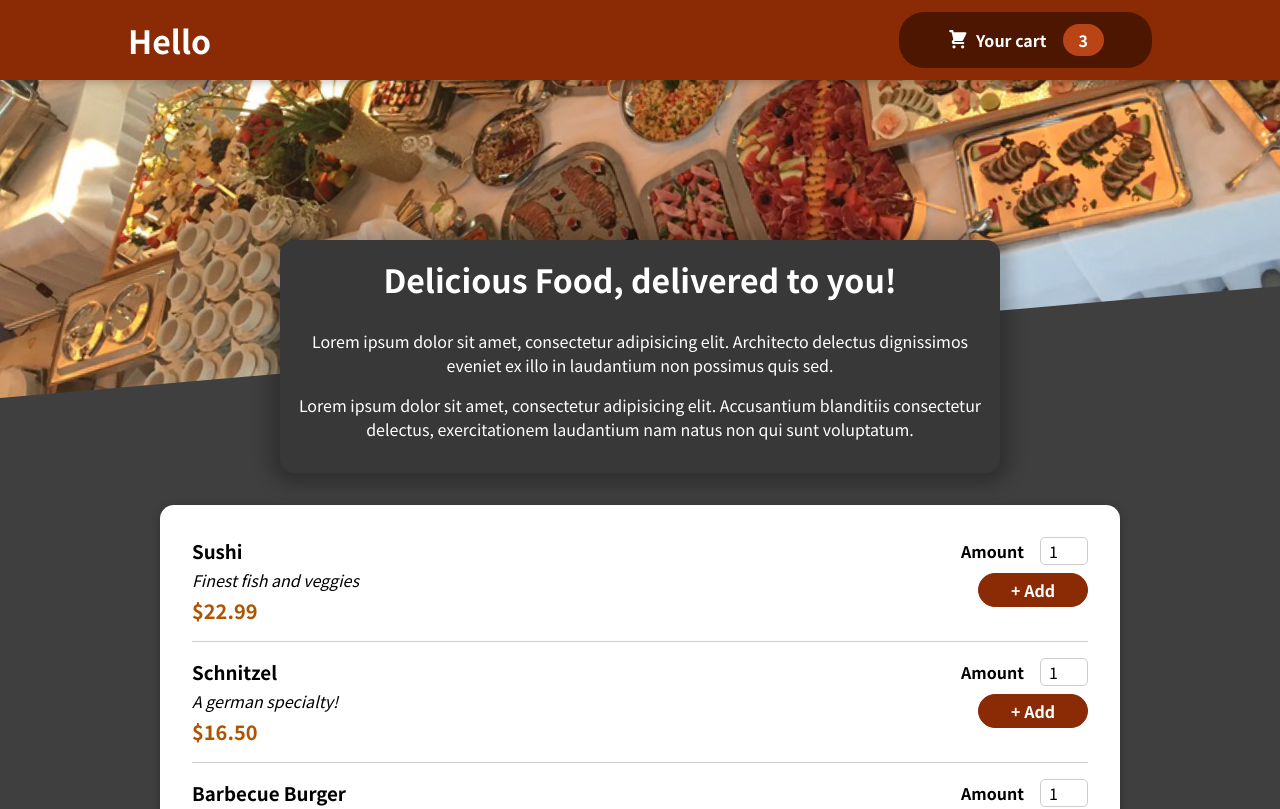
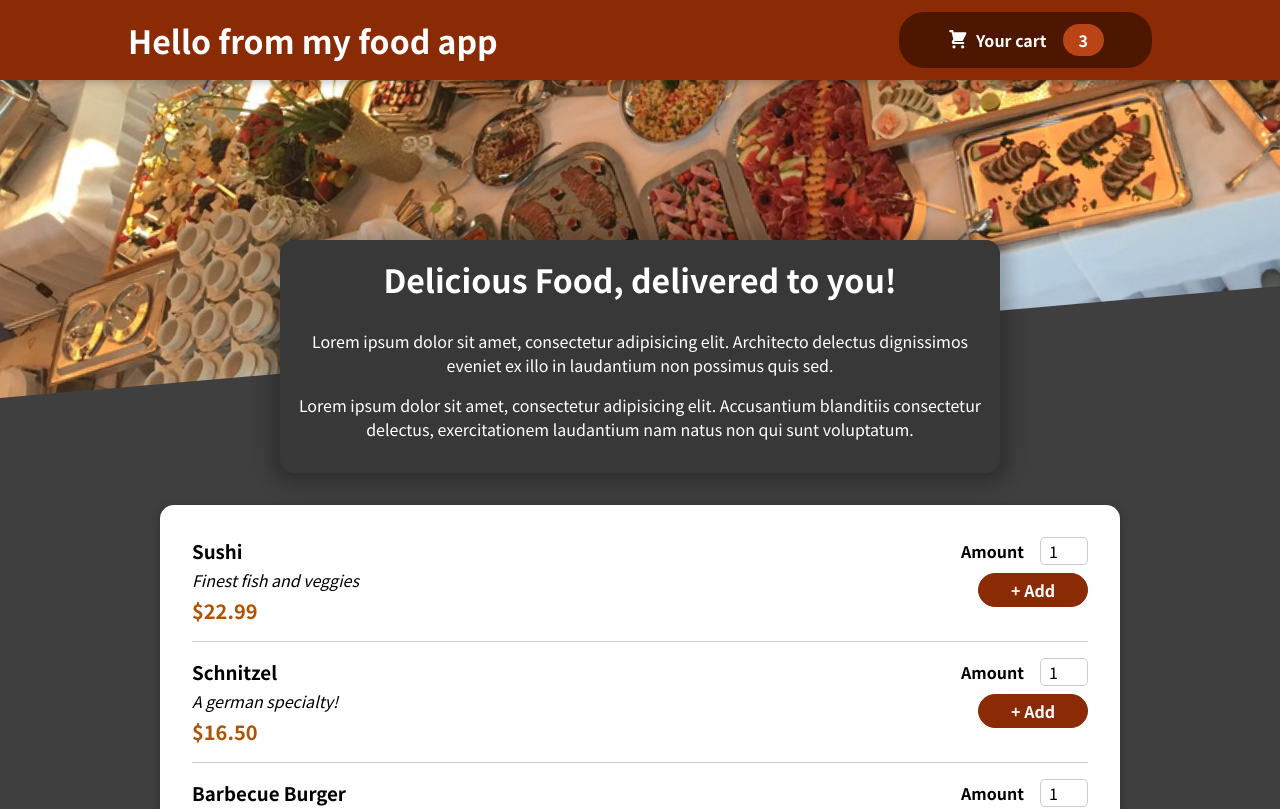
Before and after one commit to AydoanB/FoodOrder, a React (Create React App) app: page / in a window 1280 px wide. Shown: the top 809 px of the page. Built offline with nearby package versions, Linux system fonts and the light colour scheme.

Commit message:
Add logic for showing/hiding cart modal component

```diff
--- a/src/App.js
+++ b/src/App.js
@@ -1,10 +1,23 @@
 import Header from "./components/Layout/Header";
 import Meals from "./components/Meals/Meals";
+import Cart from "./components/Card/Cart";
+import {useState} from "react";
 
 function App() {
+    const [cartIsShown, setCartIsShown] = useState(false);
+
+    const showCartHandler = () => {
+        setCartIsShown(true);
+    }
+
+    const hideCartHandler = () => {
+        setCartIsShown(false);
+    }
+
     return (
         <>
-            <Header/>
+            {cartIsShown && <Cart onClose={hideCartHandler}/>}
+            <Header onClick={showCartHandler}/>
             <main>
                 <Meals/>
             </main>
--- a/src/components/Layout/Header.js
+++ b/src/components/Layout/Header.js
@@ -5,8 +5,8 @@ import HeaderCartButton from "./HeaderCardButton";
 function Header(props) {
     return (<>
         <header className={styles.header}>
-            <h1>Hello</h1>
-            <HeaderCartButton/>
+            <h1>Hello from my food app</h1>
+            <HeaderCartButton onClick={props.onClick}/>
         </header>
         <div className={styles['main-image']}>
             <img src={mealsImage} alt="Meal"/>
--- a/src/components/Layout/HeaderCardButton.js
+++ b/src/components/Layout/HeaderCardButton.js
@@ -2,7 +2,7 @@ import CartIcon from "../Card/CartIcon";
 import styles from './HeaderCardButton.module.css'
 
 function HeaderCartButton(props) {
-    return <button className={styles.button}>
+    return <button onClick={props.onClick} className={styles.button}>
         <span className={styles.icon}>
             <CartIcon/>
         </span>
```
